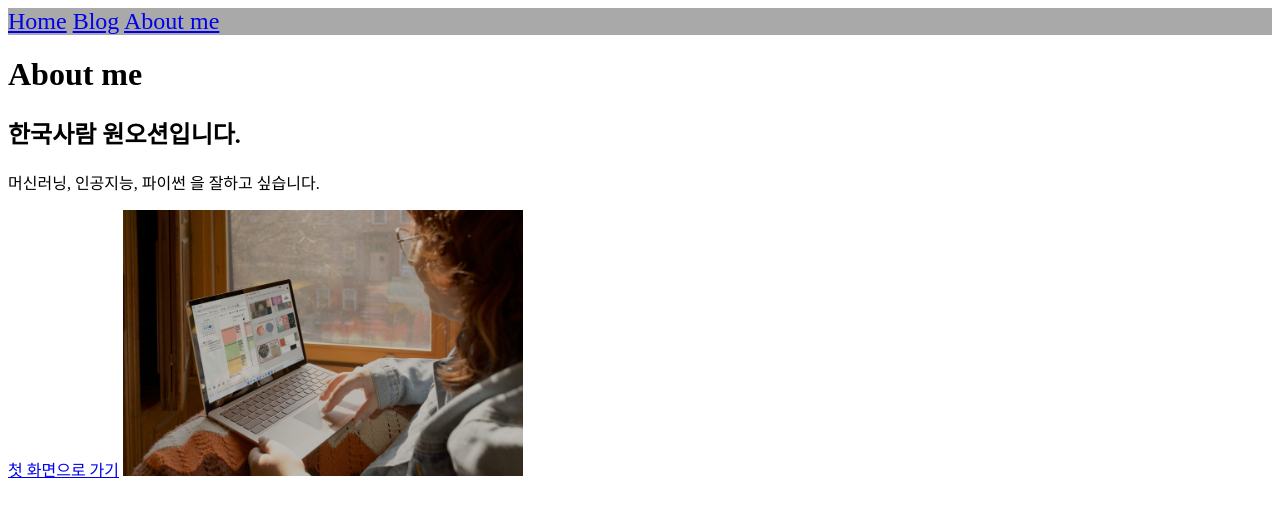
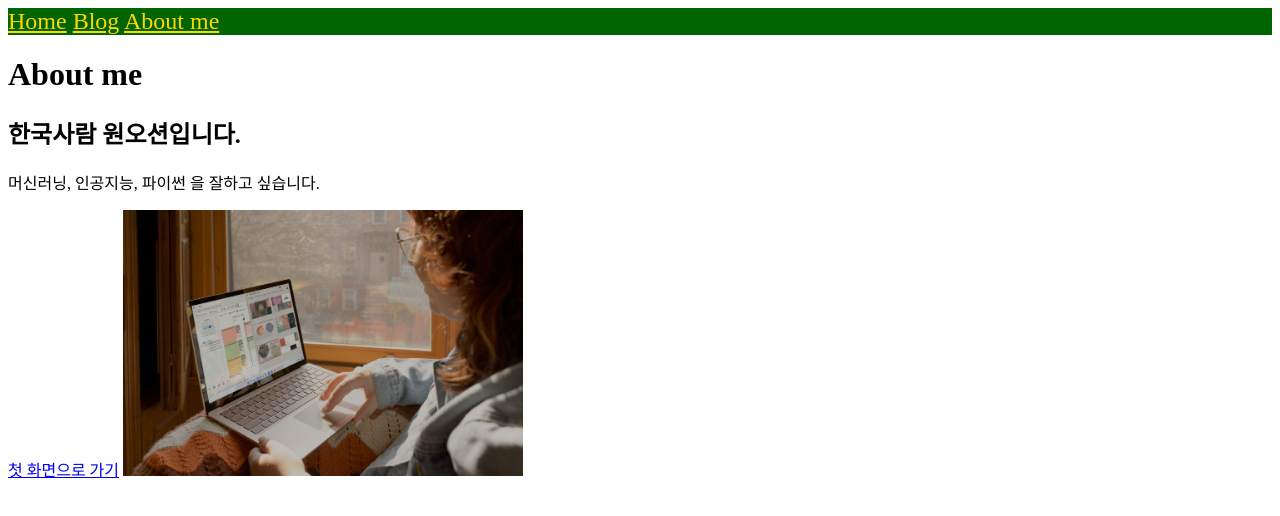
Before and after one commit to kswp007/Do_it_Django_FrontEnd, a plain HTML site: page about_me.html in a window 1280 px wide. Drawn offline with Linux system fonts and the light colour scheme.

Commit message:
CSS 파일 적용

```diff
--- a/about_me.html
+++ b/about_me.html
@@ -2,12 +2,10 @@
 <html>
     <head>
         <title>About me | 원오션의 웹사이트</title>
-        <style>
-
-        </style>
+        <link href="./practice.css" rel="stylesheet" type="text/css">
     </head>
     <body>
-        <nav style="background-color: darkgray; font-size: 150%;">
+        <nav >
             <a href="./index.html">Home</a>
             <a href="./blog_list.html">Blog</a>
             <a href="./about_me.html">About me</a>
--- /dev/null
+++ b/practice.css
@@ -0,0 +1,2 @@
+nav {background-color: darkgreen; font-size: 150%;}
+nav a {color: gold;}
```
Also changed, not shown: blog_list.html (+1 -3 lines), index.html (+1 -0 lines).
